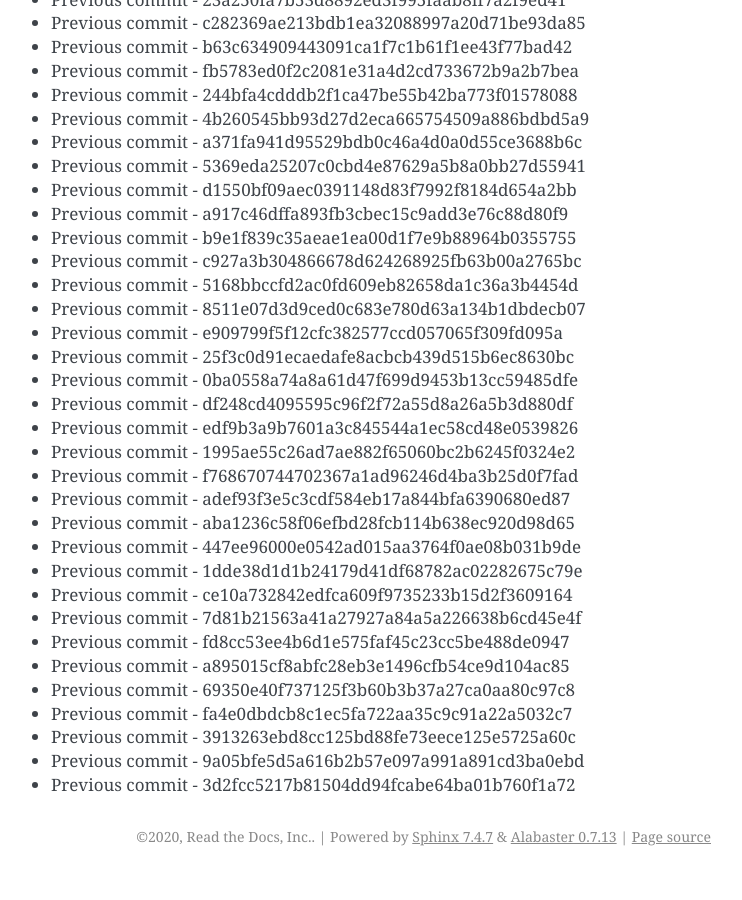
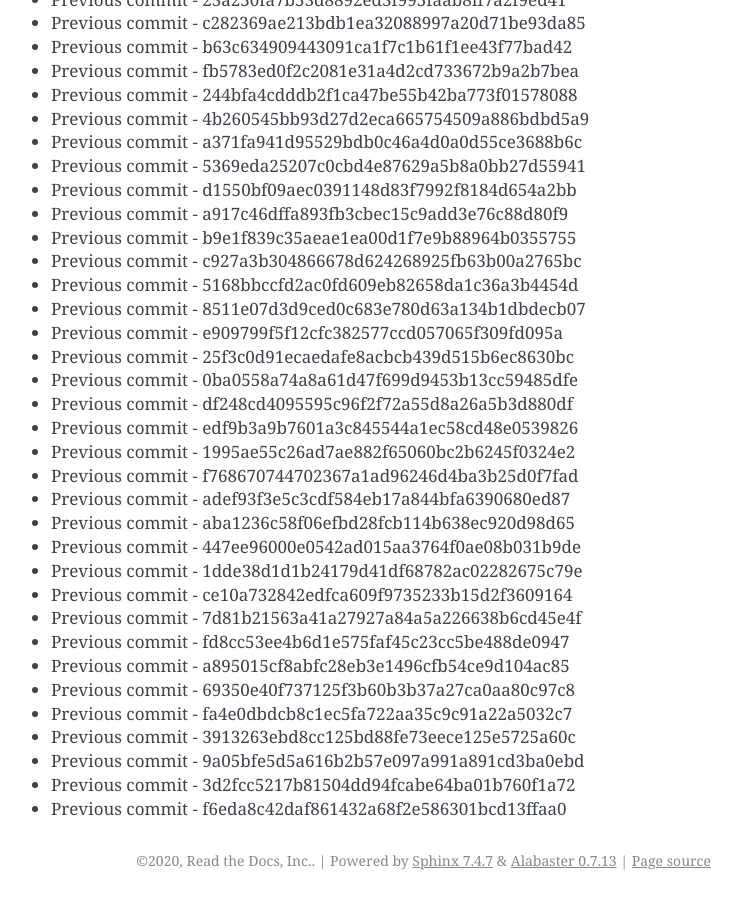
Before and after one commit to readthedocs/rtd-git-stresstest, a Sphinx documentation site: the page built from docs/updates.rst, in a window 1280 px wide and 900 px high, scrolled down 17742 px. Shown: the whole window, without its empty margins (399-1141 px from the left). Built offline with Sphinx 7.4.7, drawn with Linux system fonts in a browser that asks for light colours; before the commit the page ends 18618 px from its top, so only the background shows below that.

Commit message:
Generating commit from previous: f6eda8c42daf861432a68f2e586301bcd13ffaa0

```diff
--- a/docs/updates.rst
+++ b/docs/updates.rst
@@ -777,3 +777,4 @@ It can be tested for any performance characteristics.
 * Previous commit - 3913263ebd8cc125bd88fe73eece125e5725a60c
 * Previous commit - 9a05bfe5d5a616b2b57e097a991a891cd3ba0ebd
 * Previous commit - 3d2fcc5217b81504dd94fcabe64ba01b760f1a72
+* Previous commit - f6eda8c42daf861432a68f2e586301bcd13ffaa0
```
